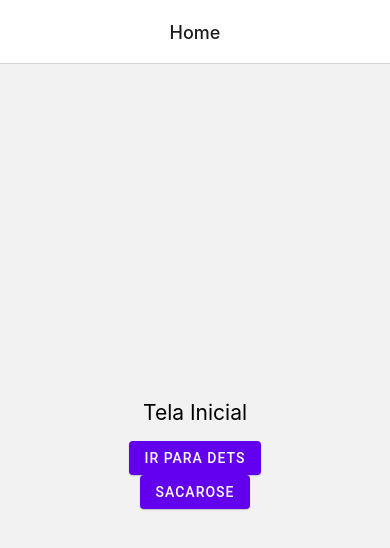
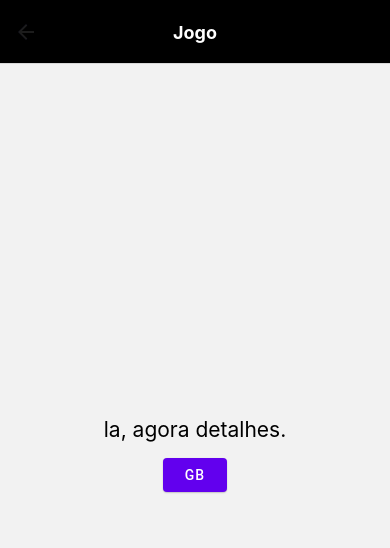
Before and after one commit to joaobenedetmachado/todeploy, a React Native app: screen /Jogo in a window 390 px wide. Shown: the top 548 px of the page. Built offline with nearby package versions, Linux system fonts and the light colour scheme.

Commit message:
comito todo dia

```diff
--- a/App.jsx
+++ b/App.jsx
@@ -14,10 +14,10 @@ function HomeScreen({ navigation }) {
   return (
     <View style={{ flex: 1, alignItems: 'center', justifyContent: 'center' }}>
       <Text style={{ fontSize: 21, marginBottom: 16 }}>Tela Inicial</Text>
-      <Button mode="contained" onPress={() => navigation.navigate('Detalhes')}>
+      <Button mode="contained" style ={{marginBottom: 16}} onPress={() => navigation.navigate('Detalhes')}>
         Ir para Dets
       </Button>
-      <Button mode="contained" onPress={() => navigation.navigate('Jogo')}>
+      <Button mode="contained" style ={{marginBottom: 16}} onPress={() => navigation.navigate('Jogo')}>
         sacarose
       </Button>
     </View>
@@ -30,9 +30,10 @@ export default function App() {
   return (
     <PaperProvider>
       <NavigationContainer>
-        <Stack.Navigator initialRouteName="Home" screenOptions={{headerTitleAlign: 'center'}}>
+        <Stack.Navigator initialRouteName="Home" screenOptions={{headerTitleAlign: 'center', headerStyle: {backgroundColor: '#000000'},headerTitleStyle: {fontWeight: 'bold', color:'#fff'},}}>
           <Stack.Screen name="Home" component={HomeScreen} />
           <Stack.Screen name="Detalhes" component={Detalhes} />
+          <Stack.Screen name="Jogo" component={Jogo} />
         </Stack.Navigator>
       </NavigationContainer>
     </PaperProvider>
--- a/screens/Jogo.jsx
+++ b/screens/Jogo.jsx
@@ -7,10 +7,10 @@ export default function Jogo({ navigation }) {
   return (
     <View style={{ flex: 1, alignItems: 'center', justifyContent: 'center' }}>
       <Text style={{ fontSize: 21, marginBottom: 16 }}>
-          OMEUDUEUS DOP CEUUUUUUUUUUU
+        la, agora detalhes.
       </Text>
       <Button mode="contained" onPress={() => navigation.goBack()}>
-          POR VAFOR VOLTA.
+        gb
       </Button>
     </View>
   );
```
Lines whose indentation alone changed are shown as unchanged.
